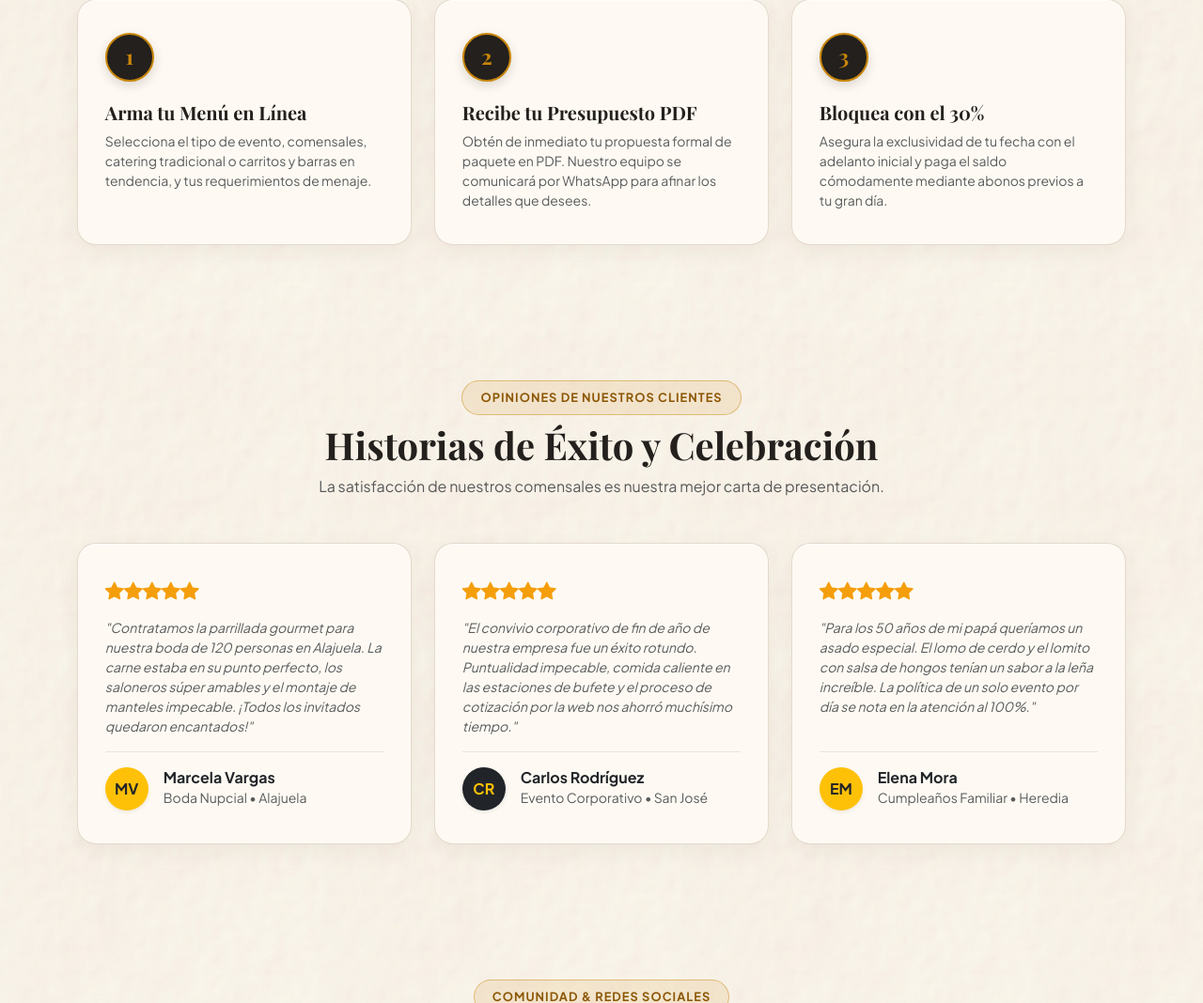
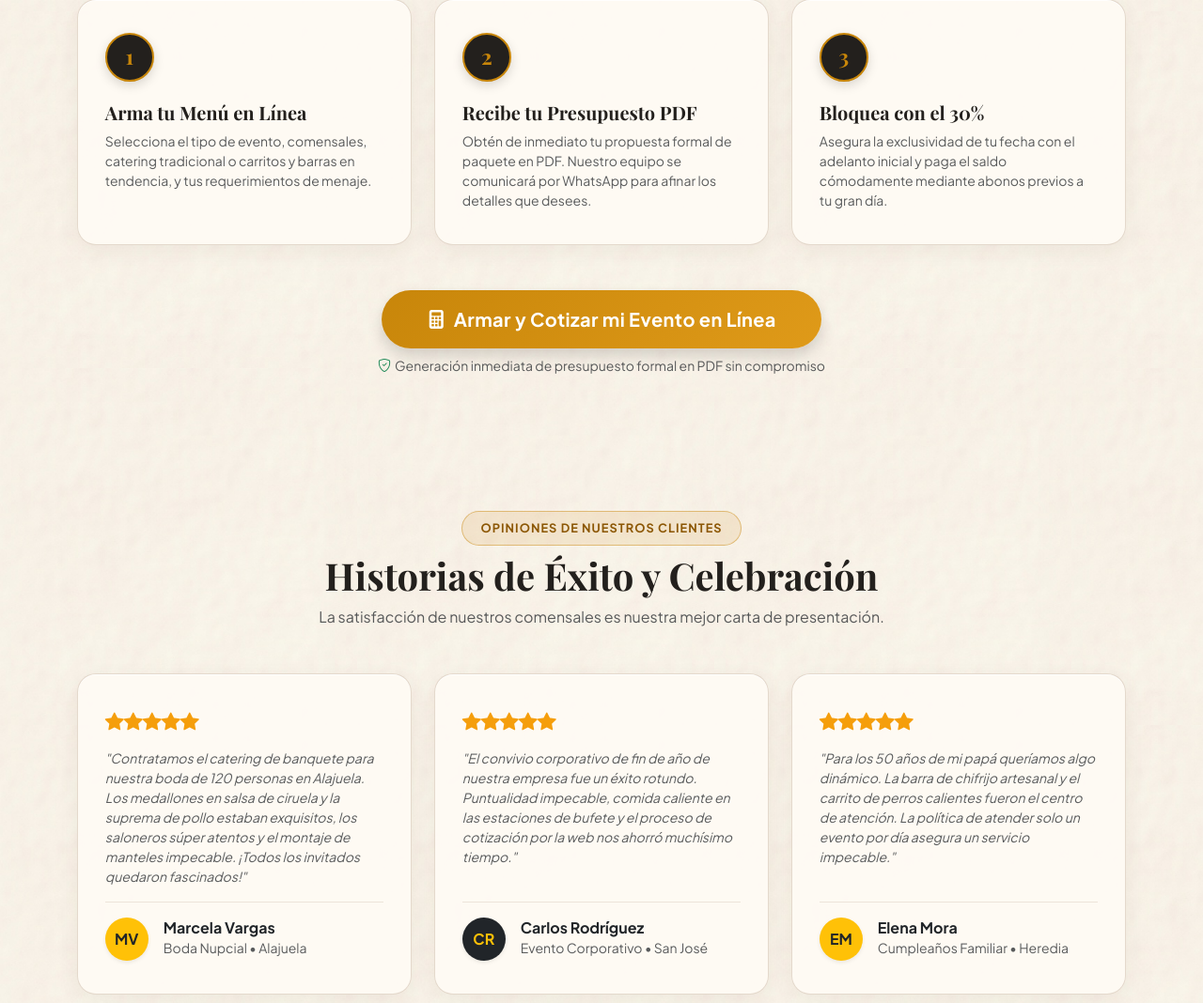
Before and after one commit to Bawe19/eventos68, a Django app: page / in a window 1280 px wide. Shown: the part 3408-4476 px from the top of the page at 94% size. Run offline with Django 5.2, Linux system fonts and the light colour scheme; some web fonts are replaced.

Commit message:
feat: add direct cotizador CTA button in section 5 and modernize testimonials

```diff
--- a/backend/templates/web/home.html
+++ b/backend/templates/web/home.html
@@ -514,6 +514,16 @@
                 </div>
             </div>
         </div>
+
+        <!-- Botón de Acción Directo al Cotizador -->
+        <div class="text-center mt-5">
+            <a href="{% url 'web:solicitar' %}" class="btn btn-brand-gold btn-lg shadow px-5 py-3 fs-5">
+                <i class="bi bi-calculator-fill me-2 align-middle"></i>Armar y Cotizar mi Evento en Línea
+            </a>
+            <small class="d-block text-muted mt-2">
+                <i class="bi bi-shield-check text-success me-1"></i>Generación inmediata de presupuesto formal en PDF sin compromiso
+            </small>
+        </div>
     </div>
 </section>
 
@@ -531,7 +541,7 @@
                 <div class="testimonial-card">
                     <div>
                         <div class="stars"><i class="bi bi-star-fill"></i><i class="bi bi-star-fill"></i><i class="bi bi-star-fill"></i><i class="bi bi-star-fill"></i><i class="bi bi-star-fill"></i></div>
-                        <p class="text-muted small fst-italic mb-3">"Contratamos la parrillada gourmet para nuestra boda de 120 personas en Alajuela. La carne estaba en su punto perfecto, los saloneros súper amables y el montaje de manteles impecable. ¡Todos los invitados quedaron encantados!"</p>
+                        <p class="text-muted small fst-italic mb-3">"Contratamos el catering de banquete para nuestra boda de 120 personas en Alajuela. Los medallones en salsa de ciruela y la suprema de pollo estaban exquisitos, los saloneros súper atentos y el montaje de manteles impecable. ¡Todos los invitados quedaron fascinados!"</p>
                     </div>
                     <div class="d-flex align-items-center gap-3 pt-3 border-top" style="border-color: rgba(195, 175, 155, 0.3) !important;">
                         <div class="rounded-circle bg-warning text-dark fw-bold d-flex align-items-center justify-content-center shadow-sm" style="width: 46px; height: 46px;">MV</div>
@@ -563,7 +573,7 @@
                 <div class="testimonial-card">
                     <div>
                         <div class="stars"><i class="bi bi-star-fill"></i><i class="bi bi-star-fill"></i><i class="bi bi-star-fill"></i><i class="bi bi-star-fill"></i><i class="bi bi-star-fill"></i></div>
-                        <p class="text-muted small fst-italic mb-3">"Para los 50 años de mi papá queríamos un asado especial. El lomo de cerdo y el lomito con salsa de hongos tenían un sabor a la leña increíble. La política de un solo evento por día se nota en la atención al 100%."</p>
+                        <p class="text-muted small fst-italic mb-3">"Para los 50 años de mi papá queríamos algo dinámico. La barra de chifrijo artesanal y el carrito de perros calientes fueron el centro de atención. La política de atender solo un evento por día asegura un servicio impecable."</p>
                     </div>
                     <div class="d-flex align-items-center gap-3 pt-3 border-top" style="border-color: rgba(195, 175, 155, 0.3) !important;">
                         <div class="rounded-circle bg-warning text-dark fw-bold d-flex align-items-center justify-content-center shadow-sm" style="width: 46px; height: 46px;">EM</div>
```
